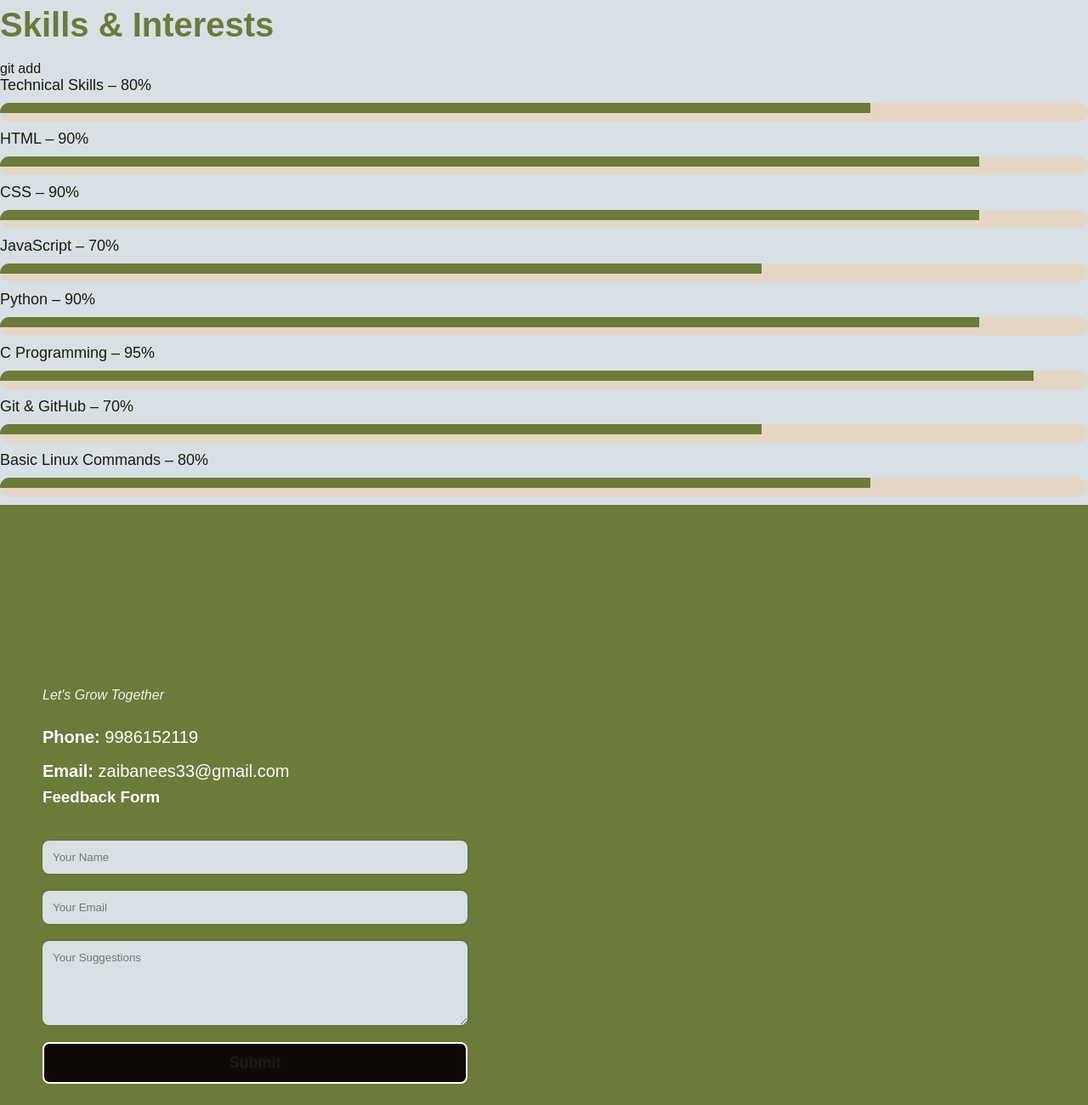
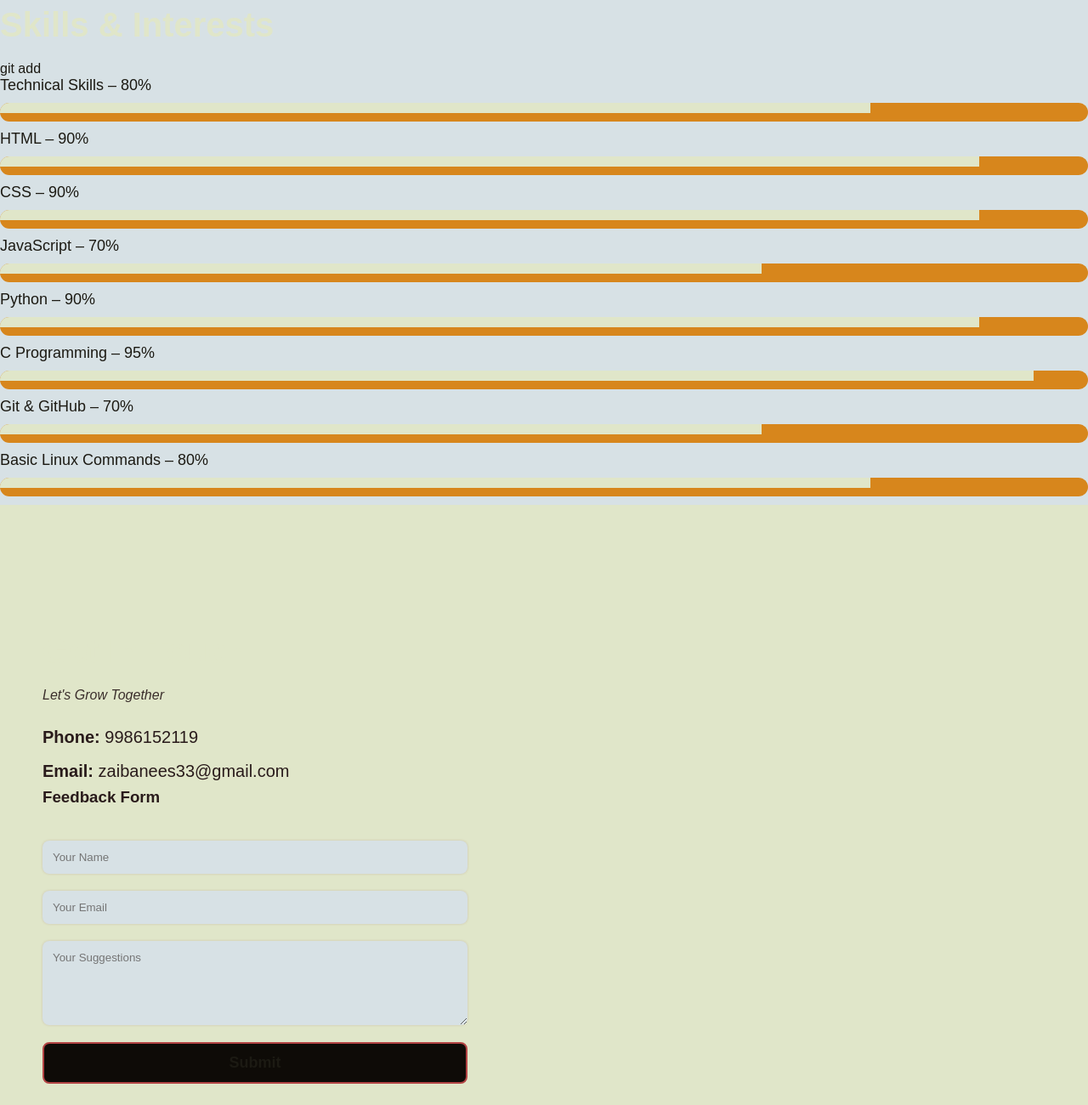
Before and after one commit to zaibanees33-source/zaiba-backend, a website: page index.html in a window 1280 px wide. Shown: the part 1120-2420 px from the top of the page at 85% size. Drawn offline with Linux system fonts and the light colour scheme.

Commit message:
update css colors

```diff
--- a/style.css
+++ b/style.css
@@ -7,7 +7,7 @@
 
 /* New Colors */
 :root {
-    --olive: #6C7A3A;
+    --olive: #e0e6c9;
     --cream: #d7e1e5;
     --text-dark: #1c1a13;
     --soft-beige: #0e0b07;
@@ -40,7 +40,7 @@ nav ul {
 }
 
 nav ul li a {
-    color: white;
+    color: rgb(169, 27, 27);
     text-decoration: none;
     font-weight: 500;
     transition: 0.3s;
@@ -103,7 +103,7 @@ h2 {
 
 .progress-bar {
     width: 100%;
-    background: #E5D7C5;
+    background: #d7861c;
     border-radius: 20px;
     overflow: hidden;
     margin-bottom: 20px;
@@ -132,7 +132,7 @@ h2 {
 #contact {
     padding: 120px 50px;
     background: var(--olive);
-    color: white;
+    color: rgb(41, 27, 27);
 }
 
 .tagline {
@@ -162,7 +162,7 @@ input, textarea {
     outline: none;
     background: var(--cream);
     color: var(--text-dark);
-    box-shadow: 0px 0px 3px rgba(0,0,0,0.2);
+    box-shadow: 0px 0px 3px rgba(128, 59, 59, 0.2);
 }
 
 button {
@@ -171,7 +171,7 @@ button {
     border: none;
     border-radius: 8px;
     background: var(--soft-beige);
-    border: 2px solid white;
+    border: 2px solid rgb(179, 68, 68);
     color: var(--text-dark);
     cursor: pointer;
     transition: 0.3s;
@@ -179,10 +179,9 @@ button {
 }
 
 button:hover {
-    background: white;
+    background: rgb(35, 7, 196);
     color: var(--olive);
 }
-
 /* Footer */
 .footer {
     text-align: center;
```
